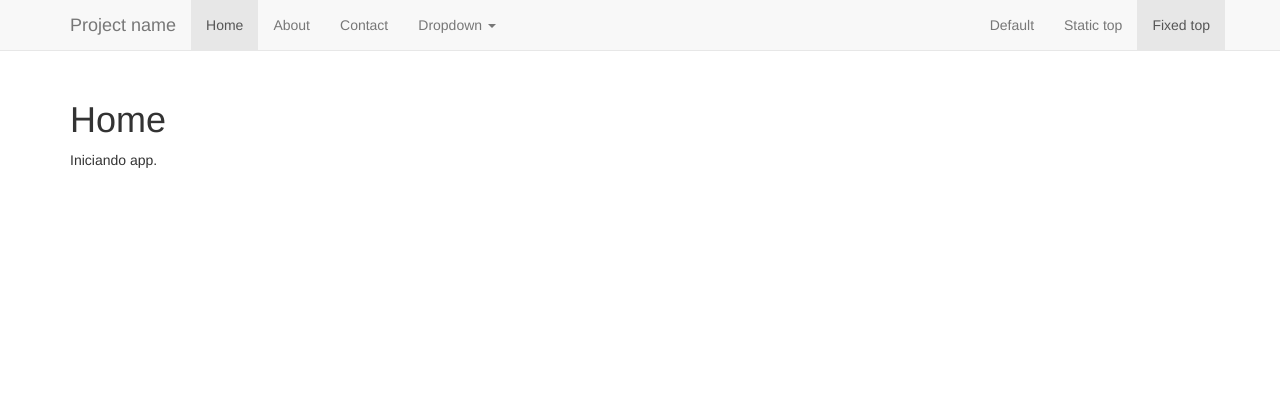
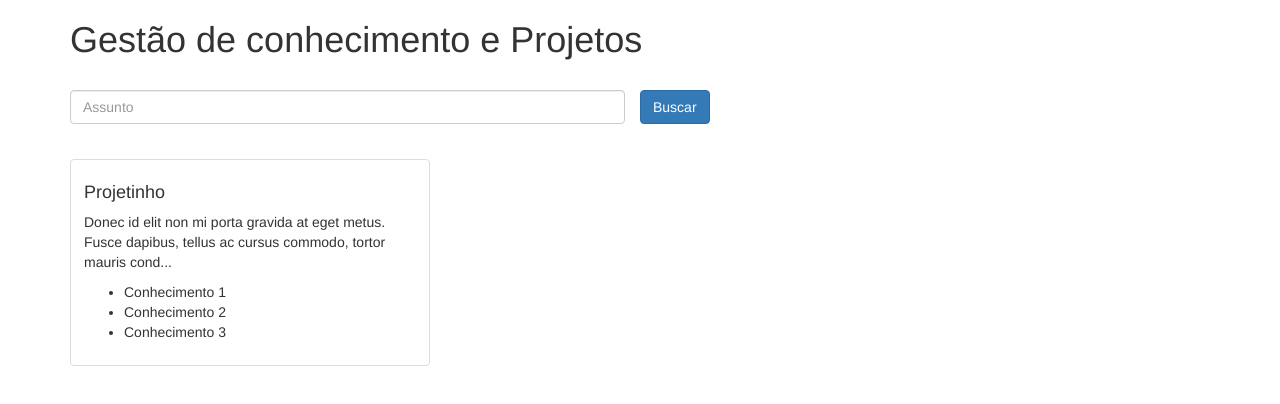
Before and after one commit to JonataBecker/EngenhariaSoftwareFront, a website: page index.html in a window 1280 px wide. Drawn offline with nearby package versions, Linux system fonts and the light colour scheme; some packages are replaced by stand-ins of ours.

Commit message:
Criado página de busca filtro de projetos

```diff
--- /dev/null
+++ b/app/css/estilos.css
@@ -0,0 +1,4 @@
+.list-projeto-conhecimento-item :hover {
+	background: #F9F9F9;
+	cursor: pointer;
+}
--- a/app/home/home.html
+++ b/app/home/home.html
@@ -1,4 +1,31 @@
 <div class="container">
-	<h1>Home</h1>
-	<p>Iniciando app.</p>
+	<h1>Gestão de conhecimento e Projetos</h1>
+	<br />
+	<div class="row">
+		<form>
+			<div class="col-md-6">
+				<div class="form-group">
+					<input type="text" id="busca" class="form-control" placeholder="Assunto" />
+				</div>
+			</div>
+			<button type="submit" class="btn btn-primary">Buscar</button>
+		</form>
+	</div>
+	<br />
+	<div class="row list-projeto-conhecimento">
+		<div class="col-xs-6 col-lg-4 list-projeto-conhecimento-item">
+			<div class="thumbnail">
+				<div class="caption">
+					<h4>Projetinho</h4>
+					<p>Donec id elit non mi porta gravida at eget metus. Fusce dapibus, tellus ac cursus commodo, tortor mauris cond... </p>
+					<ul>
+						<li>Conhecimento 1</li>
+						<li>Conhecimento 2</li>
+						<li>Conhecimento 3</li>
+					</ul>
+				</div>
+			</div>
+		</div>
+
+	</div>
 </div>
--- /dev/null
+++ b/app/projeto/projeto.service.js
@@ -0,0 +1,3 @@
+angular.module('app').factory('Projeto', function() {
+
+});
--- a/index.html
+++ b/index.html
@@ -4,58 +4,14 @@
     <title>Engenharia II</title>
     <meta charset="utf-8">
     <meta name="viewport" content="width=device-width, initial-scale=1">
-
     <link rel="stylesheet" href="/bower_components/bootstrap/dist/css/bootstrap.min.css">
+    <link rel="stylesheet" href="app/css/estilos.css">
     <script src="bower_components/jquery/dist/jquery.min.js"></script>
     <script src="/bower_components/bootstrap/dist/js/bootstrap.min.js"></script>
-
 </head>
 <body>
-    <!-- Fixed navbar -->
-    <nav class="navbar navbar-default navbar-fixed-top">
-        <div class="container">
-            <div class="navbar-header">
-                <button type="button" class="navbar-toggle collapsed" data-toggle="collapse" data-target="#navbar" aria-expanded="false" aria-controls="navbar">
-                    <span class="sr-only">Toggle navigation</span>
-                    <span class="icon-bar"></span>
-                    <span class="icon-bar"></span>
-                    <span class="icon-bar"></span>
-                </button>
-                <a class="navbar-brand" href="#">Project name</a>
-            </div>
-            <div id="navbar" class="navbar-collapse collapse">
-                <ul class="nav navbar-nav">
-                    <li class="active"><a href="#">Home</a></li>
-                    <li><a href="#about">About</a></li>
-                    <li><a href="#contact">Contact</a></li>
-                    <li class="dropdown">
-                        <a href="#" class="dropdown-toggle" data-toggle="dropdown" role="button" aria-haspopup="true" aria-expanded="false">Dropdown <span class="caret"></span></a>
-                        <ul class="dropdown-menu">
-                            <li><a href="#">Action</a></li>
-                            <li><a href="#">Another action</a></li>
-                            <li><a href="#">Something else here</a></li>
-                            <li role="separator" class="divider"></li>
-                            <li class="dropdown-header">Nav header</li>
-                            <li><a href="#">Separated link</a></li>
-                            <li><a href="#">One more separated link</a></li>
-                        </ul>
-                    </li>
-                </ul>
-                <ul class="nav navbar-nav navbar-right">
-                    <li><a href="../navbar/">Default</a></li>
-                    <li><a href="../navbar-static-top/">Static top</a></li>
-                    <li class="active"><a href="./">Fixed top <span class="sr-only">(current)</span></a></li>
-                </ul>
-            </div><!--/.nav-collapse -->
-        </div>
-    </nav>
-    <br>
-    <br>
-    <br>
-    <br>
     <div ui-view>
     </div>
-
     <script src="https://ajax.googleapis.com/ajax/libs/angularjs/1.5.5/angular.js"></script>
     <script src="https://ajax.googleapis.com/ajax/libs/angularjs/1.5.5/angular-resource.min.js"></script>
     <script src="https://cdnjs.cloudflare.com/ajax/libs/angular-ui-router/0.2.15/angular-ui-router.min.js"></script>
```
